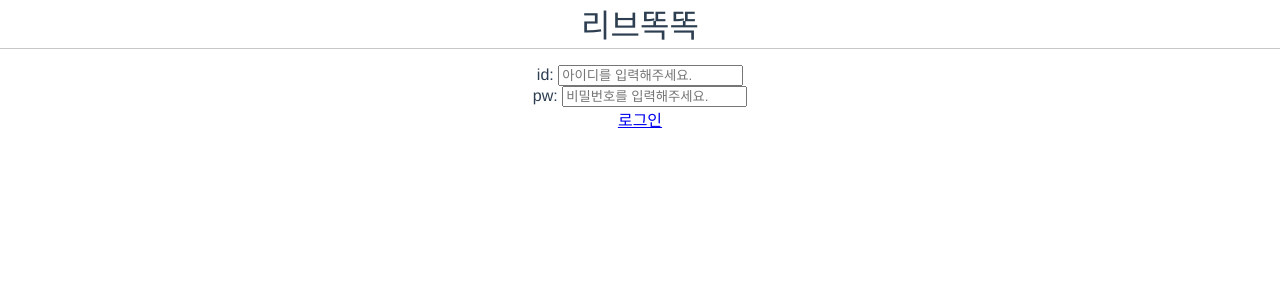
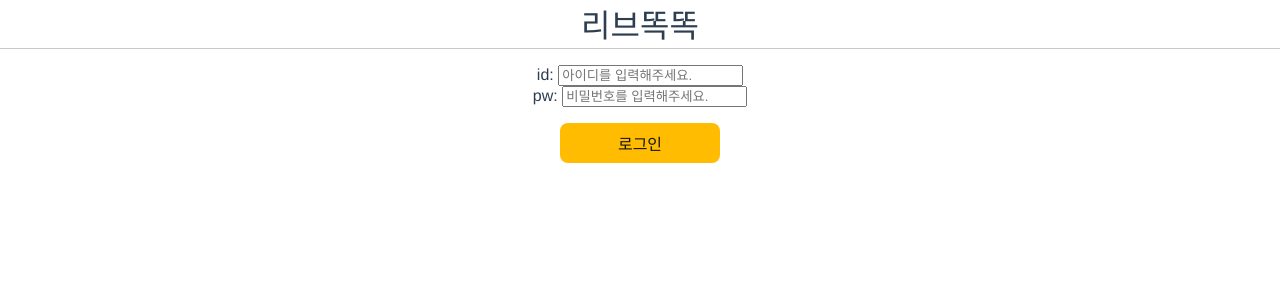
Before and after one commit to JaeHyun-Lim-dev/friends-nearby, a Vue app: page /friends-nearby/login in a window 1280 px wide. Shown: the top 300 px of the page. Built offline with nearby package versions, Linux system fonts and the light colour scheme.

Commit message:
style: 버튼 스타일 통일

```diff
--- a/src/css/global.css
+++ b/src/css/global.css
@@ -32,3 +32,18 @@ button {
   font-weight: 500;
   border-bottom: 1px solid rgb(200, 200, 200);
 }
+
+.app-button {
+  display: inline-flex;
+  width: 10rem;
+  height: 2.5rem;
+  font-size: 1rem;
+  border: none;
+  border-radius: 0.5rem;
+  background-color: rgb(255, 188, 0);
+  text-decoration-line: none;
+  align-items: center;
+  justify-content: center;
+  margin-top: 1rem;
+  color: rgb(20, 20, 20);
+}
--- a/src/pages/CheckBluetooth.vue
+++ b/src/pages/CheckBluetooth.vue
@@ -3,7 +3,9 @@
     <div class="title-text">지금 주변의 친구들을 찾아볼까요?</div>
     <div class="hint-text">블루투스 기능이 활성화되어야 시작할 수 있어요</div>
     <!-- 아래 버튼 클릭 시 네이티브와 통신 -->
-    <router-link to="friends-map" @click="handleStart">시작하기</router-link>
+    <router-link class="app-button" to="friends-map" @click="handleStart"
+      >시작하기</router-link
+    >
   </div>
 </template>
 
--- a/src/pages/CreateAccount.vue
+++ b/src/pages/CreateAccount.vue
@@ -16,7 +16,7 @@
           placeholder="비밀번호를 한번 더 입력해주세요."
         />
       </div>
-      <button type="submit">Submit</button>
+      <button class="app-button" type="submit">Submit</button>
     </form>
   </div>
 </template>
--- a/src/pages/FriendsMap.vue
+++ b/src/pages/FriendsMap.vue
@@ -1,7 +1,7 @@
 <template>
   <div class="fullpage">
     <div>주변의 유저들을 이 화면에 표시합니다.</div>
-    <button @click="goBack">뒤로가기</button>
+    <button class="app-button" @click="goBack">뒤로가기</button>
   </div>
 </template>
 
--- a/src/pages/Login.vue
+++ b/src/pages/Login.vue
@@ -8,7 +8,7 @@
       <label for="id">pw: </label
       ><input v-model="inputPw" placeholder="비밀번호를 입력해주세요." />
     </div>
-    <router-link to="check-bluetooth">로그인</router-link>
+    <router-link class="app-button" to="check-bluetooth">로그인</router-link>
   </div>
 </template>
 
```
